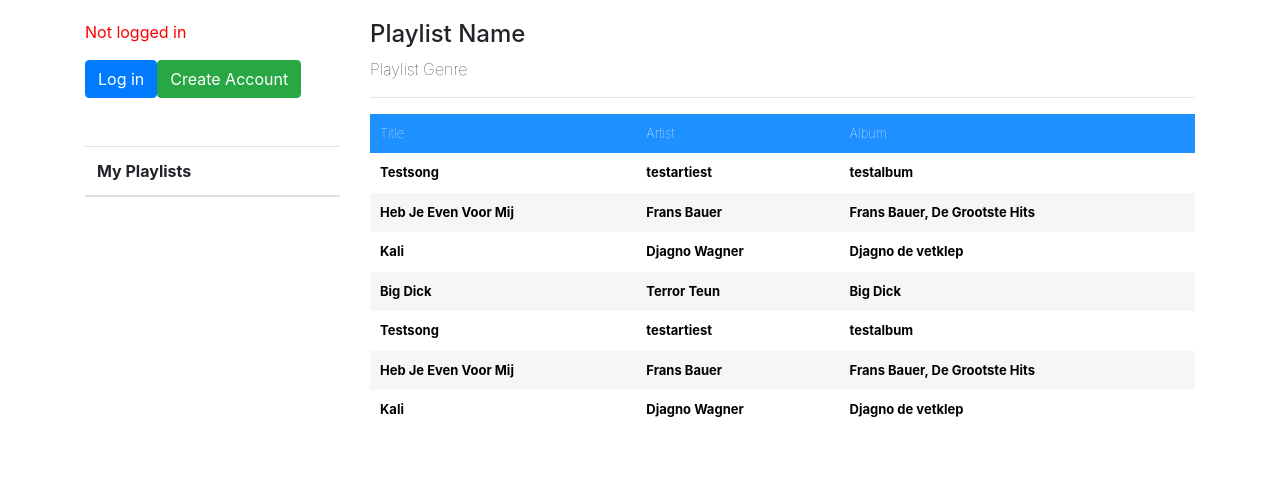
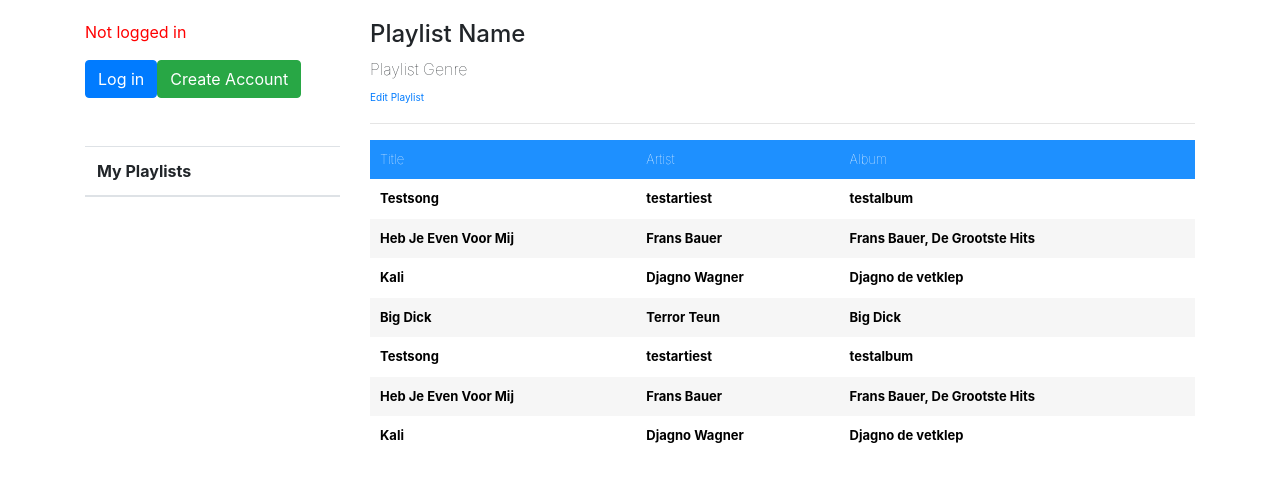
Before and after one commit to 2116547/spotify-playlist-angular, an Angular app: page / in a window 1280 px wide. Shown: the top 482 px of the page. Built offline with nearby package versions, Linux system fonts and the light colour scheme.

Commit message:
Added playist edit function

```diff
--- a/src/app/playlist/playlist.component.html
+++ b/src/app/playlist/playlist.component.html
@@ -1,7 +1,18 @@
 <div class="row">
   <div class="col-md-12">
-    <h4>Playlist Name</h4>
-    <p>Playlist Genre</p>
+    <div *ngIf="editPlaylist === false">
+      <h4>Playlist Name</h4>
+      <p style="margin-bottom: 2px">Playlist Genre</p>
+      <a href="#" (click)="onEditPlaylist()" style="font-size: 10px">Edit Playlist</a>
+    </div>
+    <div *ngIf="editPlaylist === true">
+      <form>
+        <input type="text" id="playlistName" placeholder="Playlist Name"><br>
+        <input type="text" id="playlistGenre" placeholder="Playlist Genre"><br>
+        <button class="btn btn-success btn-sm" (click)="onChangeSave()">Save Changes</button>
+        <button class="btn btn-warning btn-sm" (click)="onChangeCancel()">Cancel</button>
+      </form>
+    </div>
     <hr>
     <app-song-list></app-song-list>
   </div>
--- a/src/app/playlist/playlist.component.ts
+++ b/src/app/playlist/playlist.component.ts
@@ -7,9 +7,23 @@ import { Component, OnInit } from '@angular/core';
 })
 export class PlaylistComponent implements OnInit {
 
+  editPlaylist = false;
+
   constructor() { }
 
   ngOnInit() {
   }
 
+  onEditPlaylist() {
+    this.editPlaylist = true;
+  }
+
+  onChangeCancel() {
+    this.editPlaylist = false;
+  }
+
+  onChangeSave() {
+    this.editPlaylist = false;
+  }
+
 }
```
